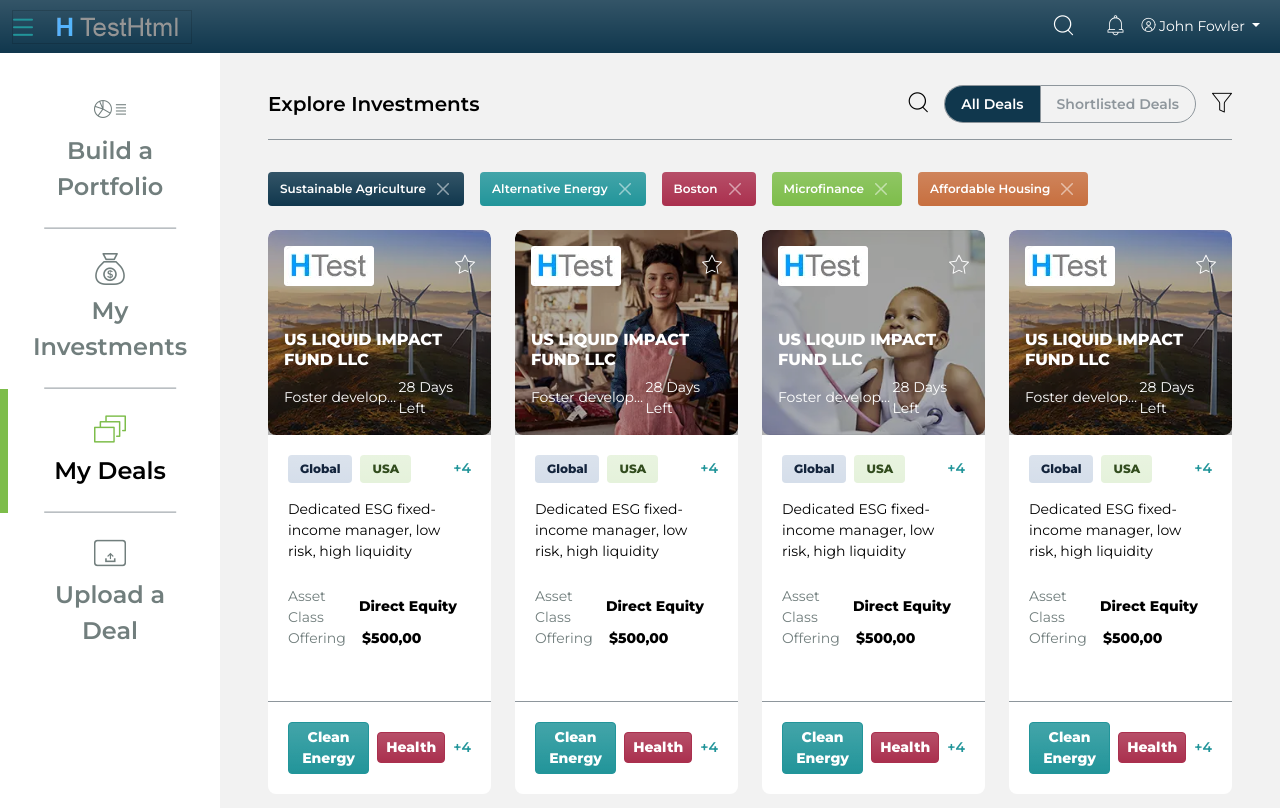
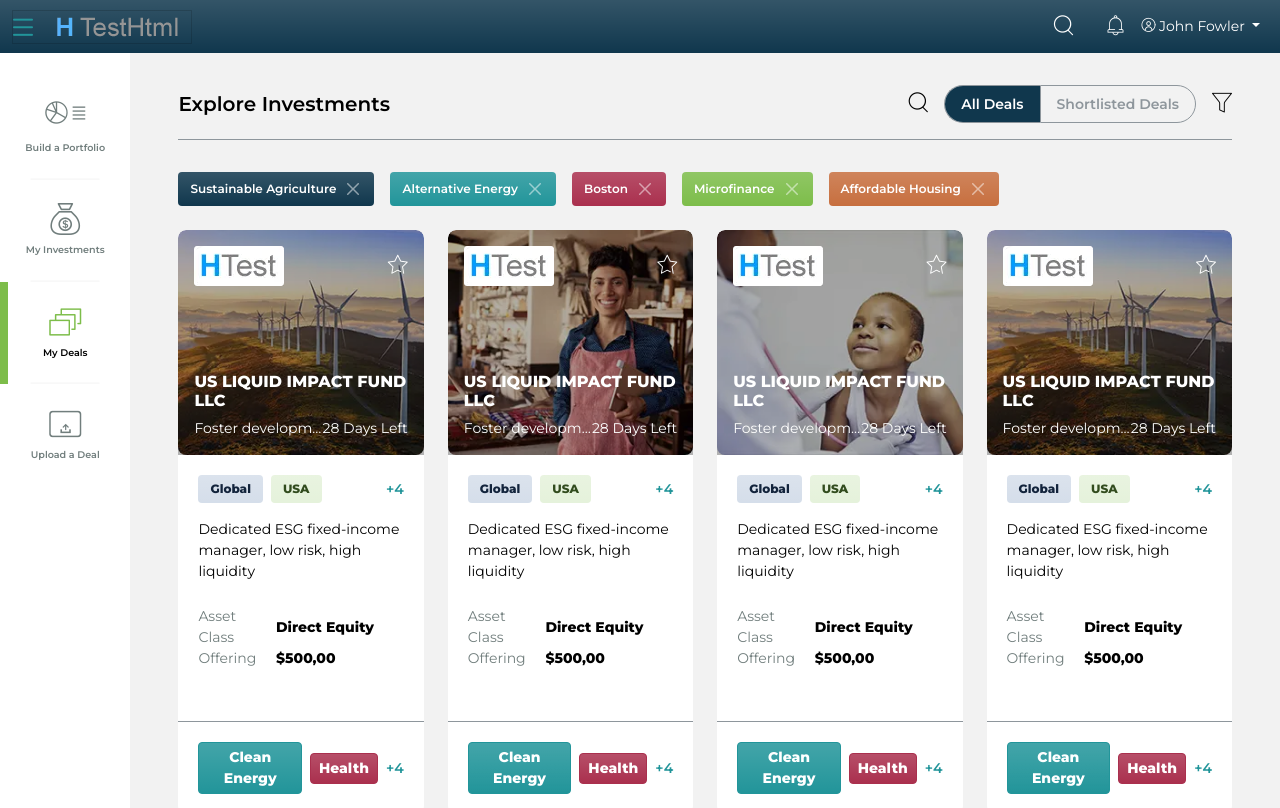
Before and after one commit to poshan888/html-design, a website: page index.html in a window 1280 px wide. Shown: the top 808 px of the page. Drawn offline with nearby package versions, Linux system fonts and the light colour scheme; files whose address does not match are found by name.

Commit message:
sidebar correction

```diff
--- a/assets/scss/component/_all-sections.scss
+++ b/assets/scss/component/_all-sections.scss
@@ -11,7 +11,7 @@ Start: Aside Panel
 aside {
   background-color: $white;
   height: 100%;
-  flex: 1 0 15%;
+  flex: 1 0 8%;
   position: relative;
   z-index: 1;
 
@@ -23,12 +23,12 @@ aside {
     }
 
     li {
-      padding: 1.5rem 1rem;
+      padding: 1.5rem 0;
       position: relative;
       transition: all 0.6s ease;
 
       @include media(down, $breakpoint-md) {
-        padding: 0.75rem;
+        padding: 0.75rem 0;
       }
 
       &:not(:last-child) {
@@ -42,7 +42,7 @@ aside {
           width: 70%;
           margin: 0 auto;
           height: 0.8px;
-          background-color: $border-color;
+          background-color: rgba($color: #000000, $alpha: 0.05);
         }
       }
 
@@ -88,11 +88,7 @@ aside {
           }
         }
         .aside-menu-text {
-          font-size: 1.5rem;
-
-          @include media(down, $breakpoint-md) {
-            font-size: 1rem;
-          }
+          font-size: 0.6rem;
         }
       }
     }
@@ -103,7 +99,7 @@ aside {
 Start: Content Body
 =================================================================== */
 .content-body {
-  flex: 1 0 calc(85% - 3.5rem);
+  flex: 1 0 calc(92% - 3.5rem);
   padding: 2rem 3rem;
 
   @include media(down, $breakpoint-lg) {
--- a/index.html
+++ b/index.html
@@ -56,7 +56,7 @@
         <ul class="side-link-listing">
           <li>
             <a href="javascript:;" title="Build a Portfolio" class="d-flex flex-column align-items-center text-center">
-              <span class="capshift-icn_build_a_portfolio mb-2"></span>
+              <span class="capshift-icn_build_a_portfolio fs-1 mb-2"></span>
               <span class="aside-menu-text">Build a Portfolio</span>
             </a>
           </li>
```
Also changed, not shown: assets/css/style-min.css.
